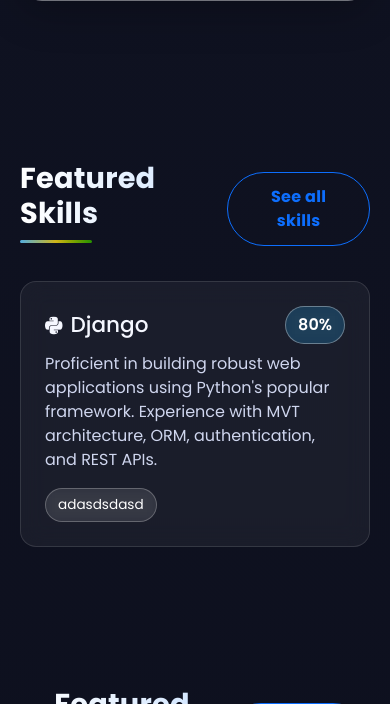
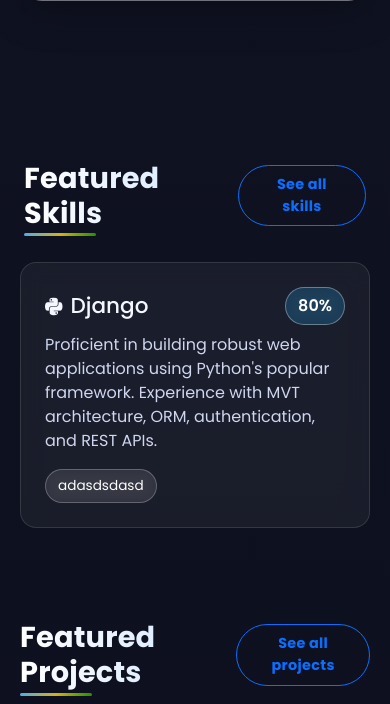
Before and after one commit to jena-abhishek/abhishek-live, a Django app: page / in a window 390 px wide. Shown: the part 1855-2559 px from the top of the page. Run offline with Django 5.2, Linux system fonts and the light colour scheme; data comes from the database, SQL or seed files in the repository; some libraries are stand-ins or nearby versions.

Commit message:
Fixed project section alignment

```diff
--- a/static/css/style.css
+++ b/static/css/style.css
@@ -1275,3 +1275,125 @@
         font-size: 16px !important;
     }
 }
+/* ------------------------------
+   🟣 Fix Featured Projects Header Alignment (Mobile)
+--------------------------------*/
+@media (max-width: 768px) {
+  #projects .d-flex {
+    flex-direction: row;
+    justify-content: space-between;
+    align-items: center;
+  }
+
+  #projects h2.section-title {
+    margin-bottom: 0;
+  }
+
+  #projects .btn {
+    margin-top: 0 !important;
+  }
+}
+
+/* ------------------------------
+   🟣 Make Swiper Project Slide Centered on Mobile
+--------------------------------*/
+@media (max-width: 768px) {
+  .mySwiper .swiper-slide {
+    display: flex;
+    justify-content: center;
+  }
+
+  .project-card {
+    width: 95%;
+    margin: 0 auto;
+  }
+}
+
+/* ------------------------------
+   🟣 Ensure Featured Projects Section Aligns Left Like Others
+--------------------------------*/
+@media (max-width: 768px) {
+  #projects .container {
+    padding-left: 1rem !important;
+    padding-right: 1rem !important;
+  }
+}
+
+/* ------------------------------
+   🟣 Move Back-To-Top Button Above Project Box
+--------------------------------*/
+#btn-back-to-top {
+  z-index: 9999 !important;
+  bottom: 22px !important;
+  right: 22px !important;
+}
+
+/* Ensure swiper arrows don't overlap */
+.swiper-button-next,
+.swiper-button-prev {
+  z-index: 50 !important;
+}
+/* Keep title and button on the same line (no wrapping) */
+.section-header {
+  display: flex;
+  justify-content: space-between;
+  align-items: center;
+  flex-wrap: nowrap;
+  width: 100%;
+}
+
+/* Fix spacing consistency */
+.section-header h2.section-title {
+  margin-bottom: 0;
+}
+
+/* Ensure proper layout on mobile */
+@media (max-width: 768px) {
+  .section-header {
+    padding-right: 0.5rem;
+    padding-left: 0.5rem;
+  }
+}
+/* Fix button alignment next to section titles */
+.section-header {
+  display: flex;
+  justify-content: space-between;
+  align-items: center; /* <– forces same vertical line */
+  width: 100%;
+  margin-bottom: 2rem; /* keeps spacing after the header */
+}
+
+/* Remove the big bottom margin from title only in header rows */
+.section-header .section-title {
+  margin-bottom: 0 !important;
+}
+/* Fix underline bar pushing title downward in section headers */
+.section-header .section-title::after {
+  margin-top: 0 !important;
+  position: absolute;
+  bottom: -6px; /* keeps the bar visually below the title */
+}
+/* Keep Skills and Projects headers perfectly aligned */
+.section-header {
+  display: flex;
+  justify-content: space-between;
+  align-items: center;
+  width: 100%;
+}
+
+.section-header .section-title {
+  margin-bottom: 0 !important;
+}
+
+/* Mobile Fix */
+@media (max-width: 768px) {
+  .section-header {
+    padding-left: 4px;
+    padding-right: 4px;
+  }
+  .section-header .btn {
+    margin: 0 !important;
+    padding: 8px 18px;
+    font-size: 0.9rem;
+  }
+}
--- a/templates/main/index.html
+++ b/templates/main/index.html
@@ -74,7 +74,7 @@
 <!-- ===== FEATURED SKILLS ===== -->
 <section id="skills">
   <div class="container">
-    <div class="d-flex justify-content-between align-items-center">
+    <div class="section-header">
       <h2 class="section-title">Featured Skills</h2>
       <a href="{% url 'main:skills_list' %}" class="btn btn-outline-primary">See all skills</a>
     </div>
@@ -111,11 +111,11 @@
 
 
 <!-- ===== FEATURED PROJECTS SLIDER ===== -->
-<section id="projects" class="py-5">
+<section id="projects" class="pt-0 pb-5">
   <div class="container">
 
-    <div class="d-flex justify-content-between align-items-center mb-4">
-      <h2 class="section-title text-center mb-4">Featured Projects</h2>
+    <div class="section-header">
+      <h2 class="section-title">Featured Projects</h2>
       <a href="{% url 'main:projects_list' %}" class="btn btn-outline-primary">See all projects</a>
     </div>
 
```
